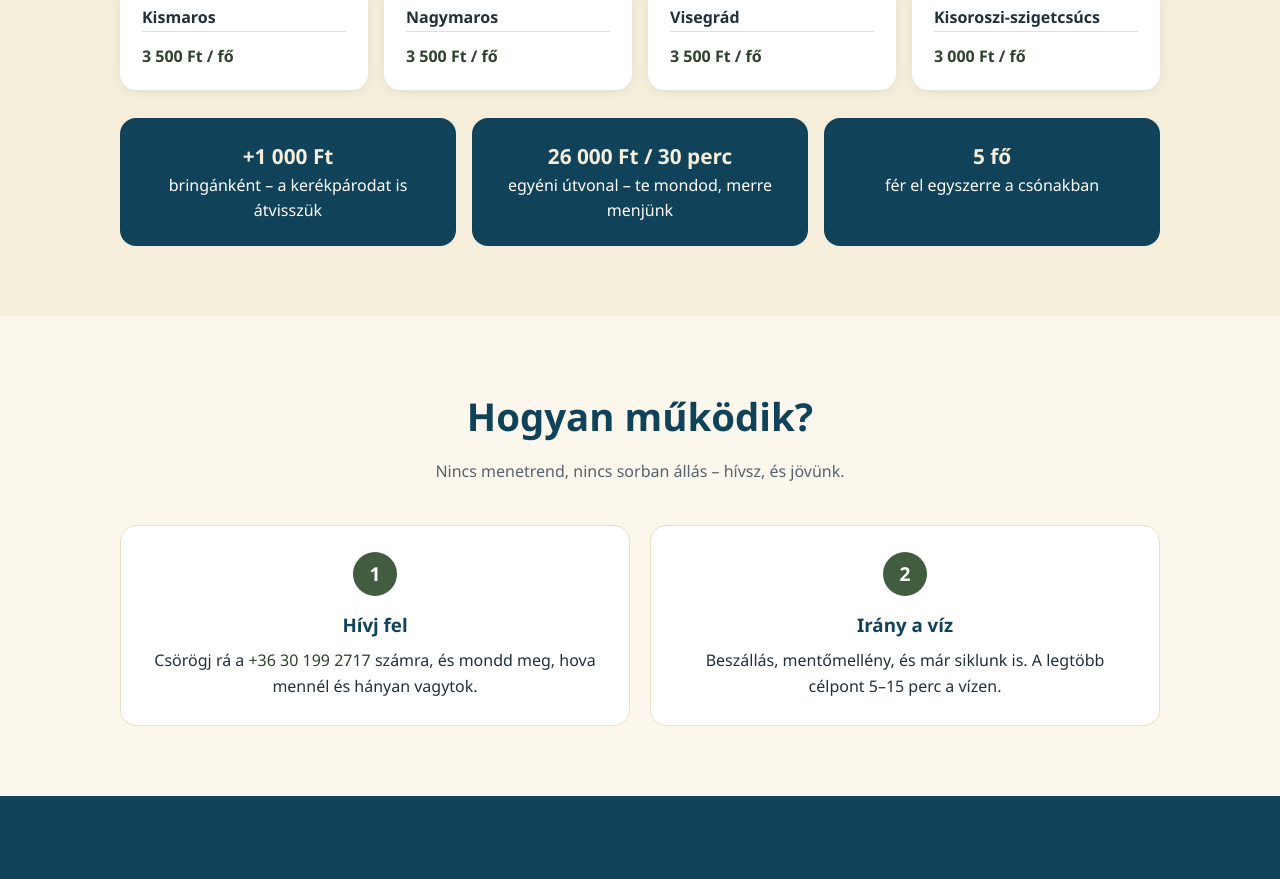
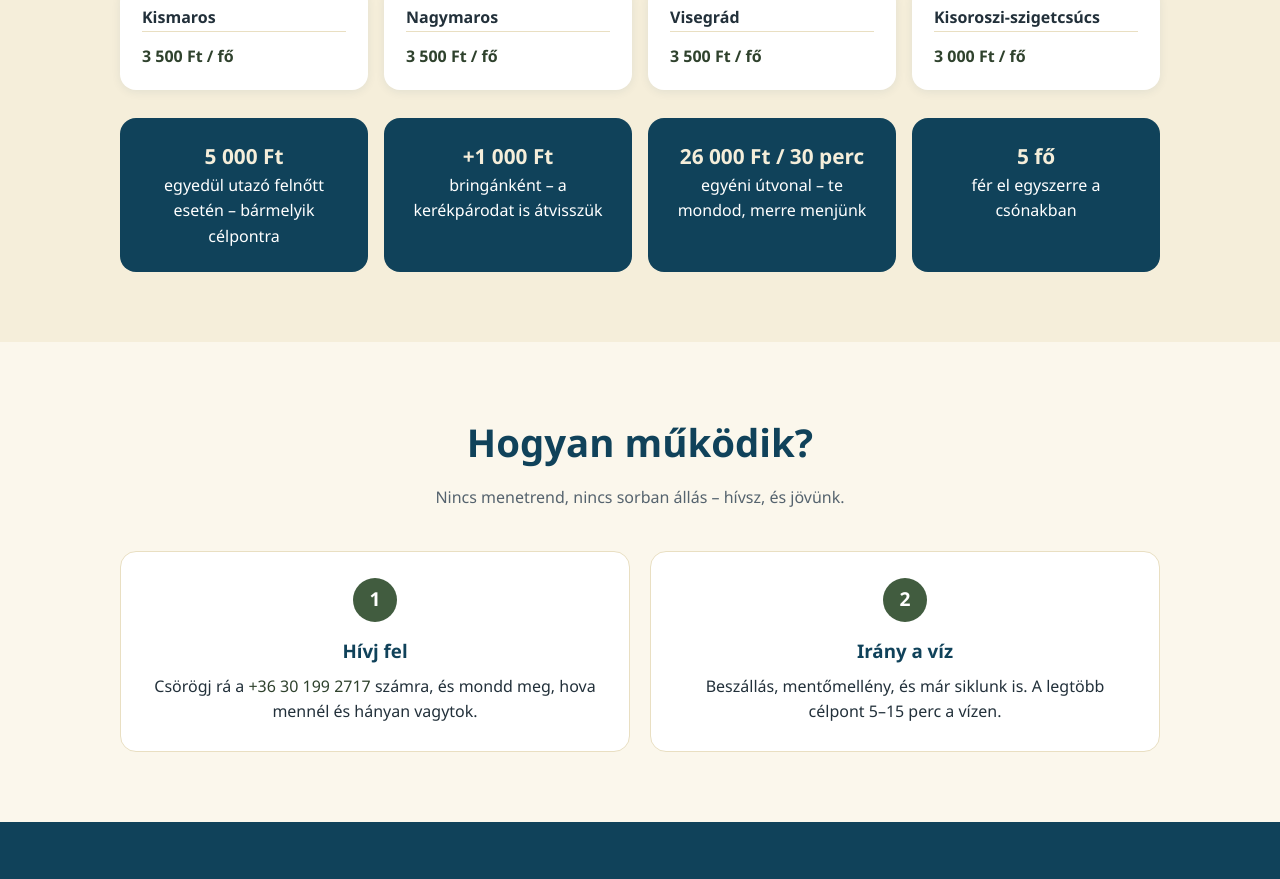
Before and after one commit to Mattyhun/nomadbarka, a Next.js app: page / in a window 1280 px wide. Shown: the part 1023-1902 px from the top of the page. Built offline with nearby package versions, Linux system fonts and the light colour scheme.

Commit message:
Add 5000 Ft price for single adult passenger
Co-Authored-By: Claude Fable 5 <noreply@anthropic.com>
Claude-Session: https://claude.ai/code/session_01DiZ9aL1M3GbiacvZc2B5DW

```diff
--- a/app/page.jsx
+++ b/app/page.jsx
@@ -154,6 +154,10 @@ export default function Home() {
           </div>
           <div className="price-notes">
             <div className="note-card">
+              <strong>5 000 Ft</strong>
+              egyedül utazó felnőtt esetén – bármelyik célpontra
+            </div>
+            <div className="note-card">
               <strong>+1 000 Ft</strong>
               bringánként – a kerékpárodat is átvisszük
             </div>
```
